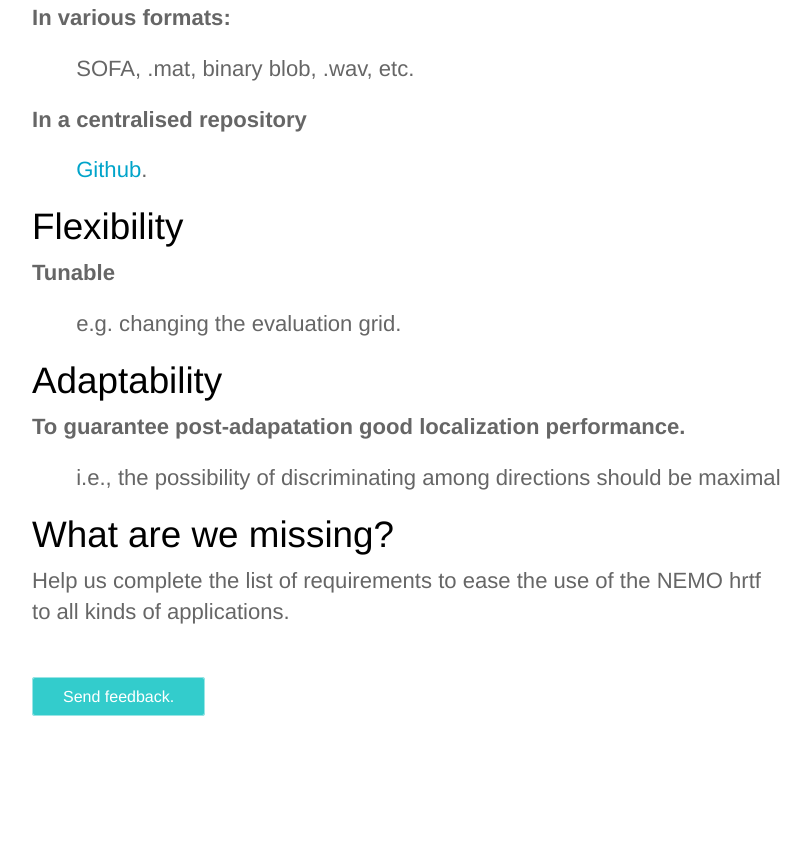
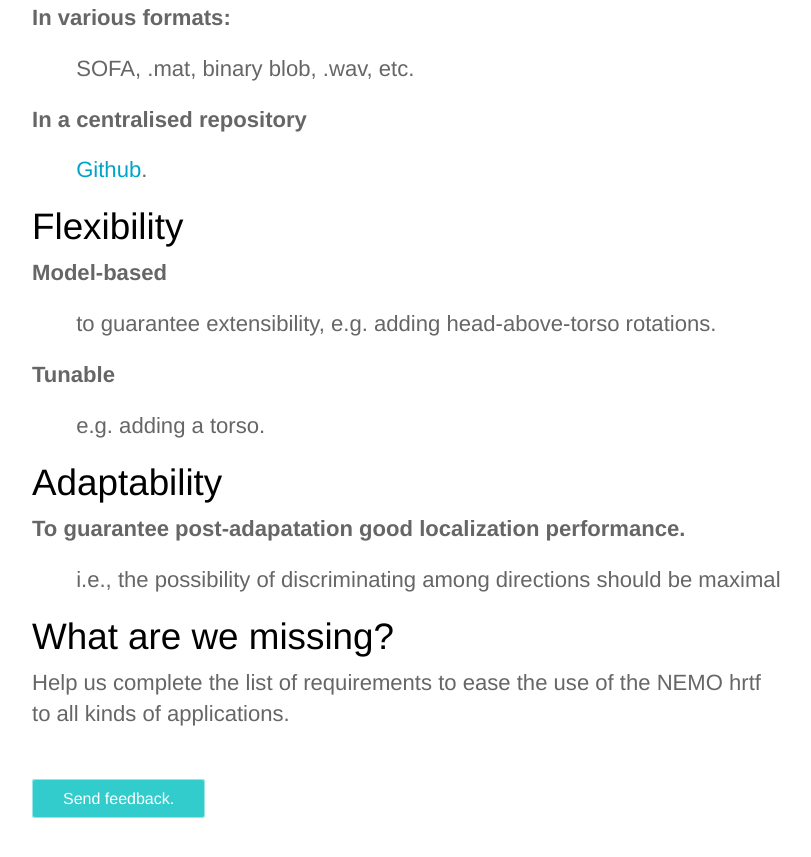
Before and after one commit to TheNEMOproject/TheNEMOproject.github.io, a Jekyll site: the page built from requirements.html, in a window 1280 px wide and 900 px high, scrolled down 546 px. Shown: the top 857 px of the window, without its empty margins (233-1044 px from the left). Built offline with Jekyll 4.4.1, drawn with Linux system fonts in a browser that asks for light colours.

Commit message:
Update requirements.html

```diff
--- a/requirements.html
+++ b/requirements.html
@@ -13,8 +13,10 @@ description: This is the list of requirements for the NEMO hrtf dataset that we
 		<p class="subtext_left editable">&emsp;&emsp;<a href="https://github.com/TheNEMOproject/NEMOhrtf">Github</a>.</p>
 
 		<h1 class="editable">Flexibility</h1>
+		<p class="subtext_left editable"><strong>Model-based</strong></p>
+		<p class="subtext_left editable">&emsp;&emsp;to guarantee extensibility, e.g. adding head-above-torso rotations.</p>
 		<p class="subtext_left editable"><strong>Tunable</strong></p>
-		<p class="subtext_left editable">&emsp;&emsp;e.g. changing the evaluation grid.</p>
+		<p class="subtext_left editable">&emsp;&emsp;e.g. adding a torso.</p>
 
 		<h1 class="editable">Adaptability</h1>
 		<p class="subtext_left editable"><strong>To guarantee post-adapatation good localization performance.</strong></p>
```
